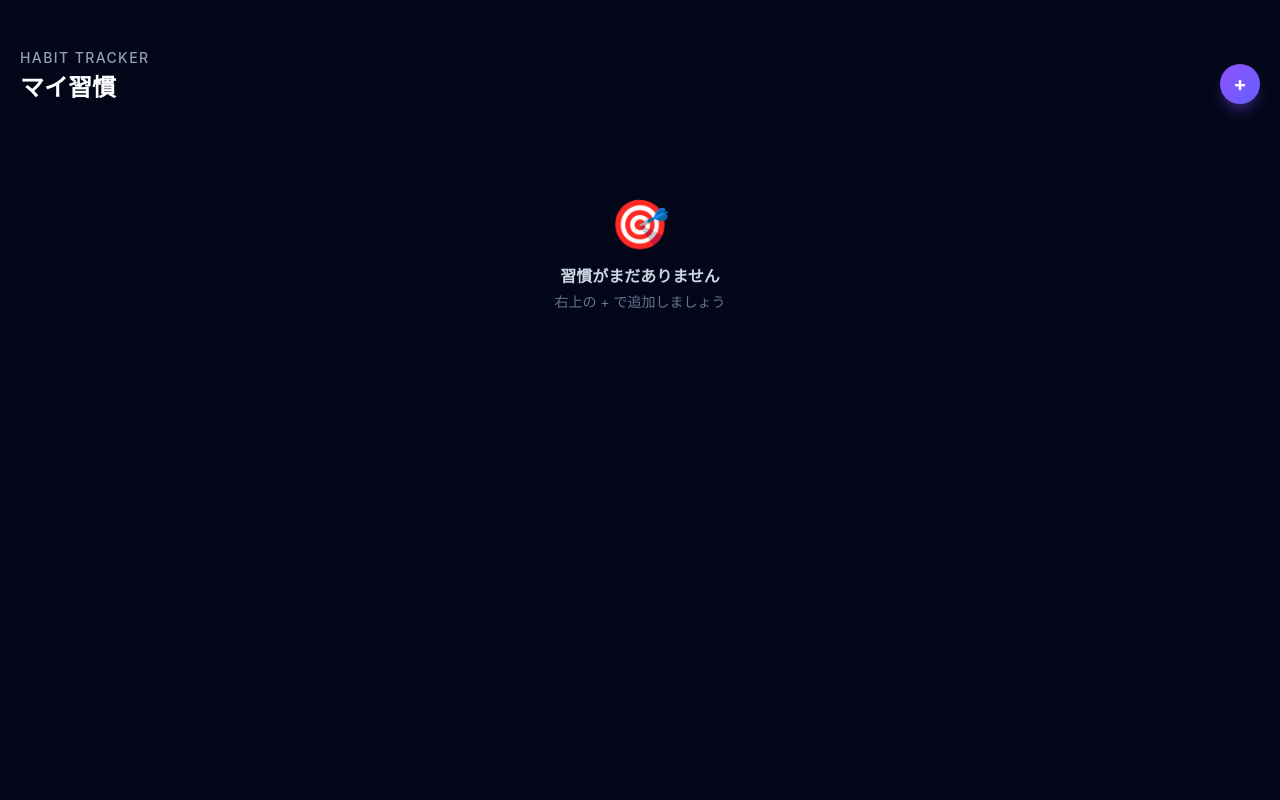
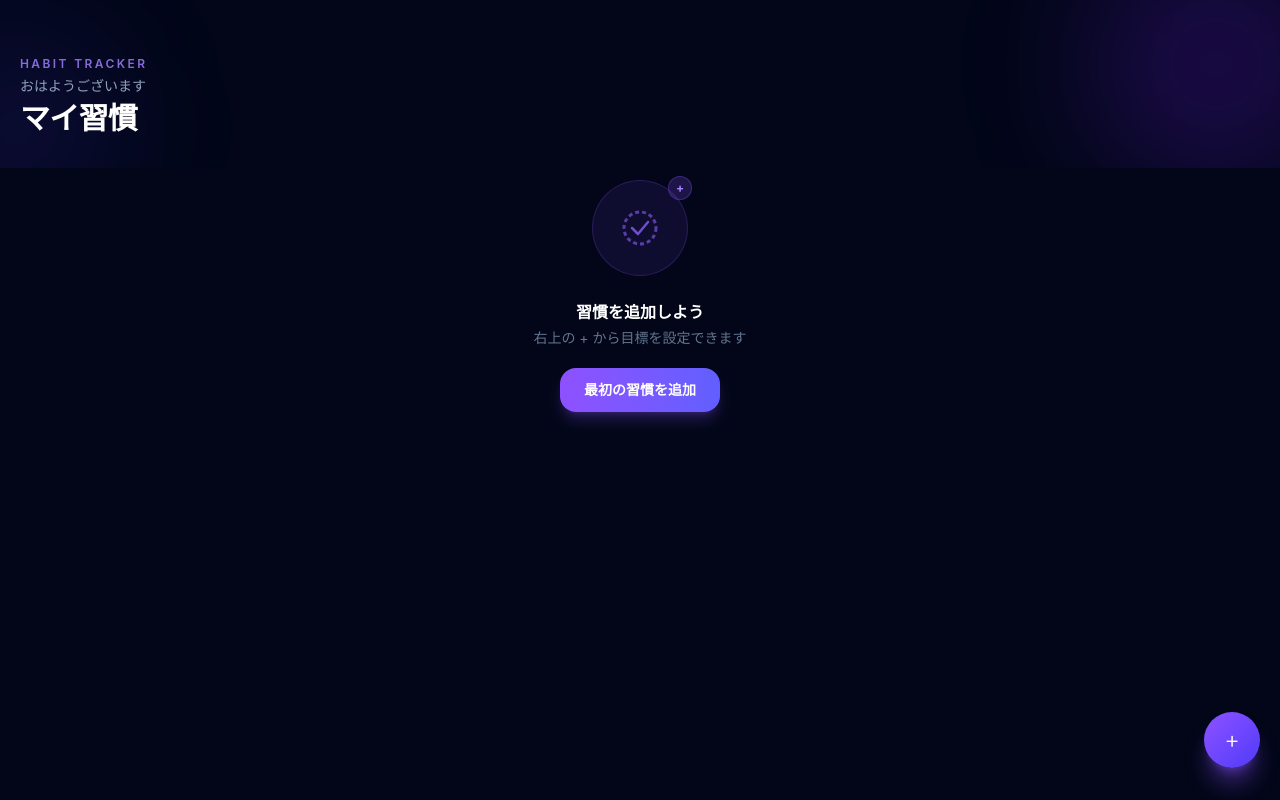
Before and after one commit to valencia1421tk/habittrackerapp, a React (Vite) app: page / in a window 1280 px wide. Built offline with nearby package versions, Linux system fonts and the light colour scheme.

Commit message:
design: redesign icon and top page with stats, mini rings, gradient orbs

```diff
--- a/src/components/HabitList.jsx
+++ b/src/components/HabitList.jsx
@@ -6,28 +6,99 @@ function periodLabel(habit) {
   return `${habit.periodDays}日間`
 }
 
+function getGreeting() {
+  const h = new Date().getHours()
+  if (h < 12) return 'おはようございます'
+  if (h < 18) return 'こんにちは'
+  return 'こんばんは'
+}
+
+function MiniRing({ pct, isDone }) {
+  const r = 17
+  const circ = 2 * Math.PI * r
+  const offset = circ * (1 - Math.min(pct / 100, 1))
+  const color = isDone ? '#22c55e' : '#8b5cf6'
+  return (
+    <svg width="42" height="42" className="rotate-[-90deg] shrink-0">
+      <circle cx="21" cy="21" r={r} fill="none" stroke="#1e293b" strokeWidth="5" />
+      <circle cx="21" cy="21" r={r} fill="none" stroke={color} strokeWidth="5"
+        strokeLinecap="round" strokeDasharray={circ} strokeDashoffset={offset}
+        className="transition-all duration-700" />
+    </svg>
+  )
+}
+
 export default function HabitList({ habits, onSelect, onAdd }) {
+  const totalRecorded = habits.reduce((s, h) => s + sumRecorded(h.logs), 0)
+  const avgPct = habits.length === 0 ? 0
+    : Math.round(habits.reduce((s, h) => s + Math.min(sumRecorded(h.logs) / h.goalTotal, 1), 0) / habits.length * 100)
+  const doneCount = habits.filter(h => sumRecorded(h.logs) >= h.goalTotal).length
+
   return (
     <div className="min-h-screen bg-slate-950 flex flex-col">
-      <div className="px-5 pt-12 pb-6 flex items-end justify-between">
-        <div>
-          <p className="text-slate-400 text-sm font-medium tracking-widest uppercase">Habit Tracker</p>
-          <h1 className="text-2xl font-bold text-white mt-1">マイ習慣</h1>
+
+      {/* ── Header ── */}
+      <div className="relative overflow-hidden px-5 pt-14 pb-8">
+        {/* Decorative orbs */}
+        <div className="absolute -top-16 -right-16 w-64 h-64 rounded-full bg-violet-600/20 blur-3xl pointer-events-none" />
+        <div className="absolute top-8 -left-20 w-48 h-48 rounded-full bg-indigo-600/15 blur-3xl pointer-events-none" />
+
+        <div className="relative">
+          <p className="text-violet-400/80 text-xs font-semibold tracking-[0.2em] uppercase mb-1">Habit Tracker</p>
+          <p className="text-slate-400 text-sm mb-1">{getGreeting()}</p>
+          <h1 className="text-3xl font-black text-white tracking-tight">マイ習慣</h1>
+
+          {habits.length > 0 && (
+            <div className="flex gap-4 mt-4">
+              <div className="bg-white/5 border border-white/10 rounded-2xl px-4 py-2.5 flex-1">
+                <p className="text-xs text-slate-400 mb-0.5">習慣数</p>
+                <p className="text-white font-bold text-lg leading-none">
+                  {habits.length}
+                  <span className="text-slate-400 text-xs font-normal ml-1">個</span>
+                </p>
+              </div>
+              <div className="bg-white/5 border border-white/10 rounded-2xl px-4 py-2.5 flex-1">
+                <p className="text-xs text-slate-400 mb-0.5">平均達成率</p>
+                <p className="text-violet-300 font-bold text-lg leading-none">
+                  {avgPct}
+                  <span className="text-slate-400 text-xs font-normal ml-0.5">%</span>
+                </p>
+              </div>
+              {doneCount > 0 && (
+                <div className="bg-green-500/10 border border-green-500/20 rounded-2xl px-4 py-2.5 flex-1">
+                  <p className="text-xs text-green-400/70 mb-0.5">達成済み</p>
+                  <p className="text-green-400 font-bold text-lg leading-none">
+                    {doneCount}
+                    <span className="text-green-400/60 text-xs font-normal ml-1">個</span>
+                  </p>
+                </div>
+              )}
+            </div>
+          )}
         </div>
-        <button
-          onClick={onAdd}
-          className="w-10 h-10 rounded-full bg-gradient-to-br from-violet-500 to-indigo-500 flex items-center justify-center text-white text-xl font-bold shadow-lg shadow-violet-500/30 active:scale-95 transition-transform"
-        >
-          +
-        </button>
       </div>
 
+      {/* ── Habit list ── */}
       <div className="flex-1 px-5 pb-8">
         {habits.length === 0 ? (
           <div className="flex flex-col items-center justify-center h-64 text-center">
-            <div className="text-5xl mb-4">🎯</div>
-            <p className="text-slate-300 font-semibold">習慣がまだありません</p>
-            <p className="text-slate-500 text-sm mt-1">右上の + で追加しましょう</p>
+            <div className="relative mb-6">
+              <div className="w-24 h-24 rounded-full bg-violet-500/10 border border-violet-500/20 flex items-center justify-center">
+                <svg width="44" height="44" viewBox="0 0 44 44" fill="none">
+                  <circle cx="22" cy="22" r="16" stroke="#8b5cf6" strokeWidth="3" strokeDasharray="4 3" opacity="0.6"/>
+                  <path d="M14 22 L20 28 L30 16" stroke="#8b5cf6" strokeWidth="2.5" strokeLinecap="round" strokeLinejoin="round" opacity="0.8"/>
+                </svg>
+              </div>
+              <div className="absolute -top-1 -right-1 w-6 h-6 rounded-full bg-violet-500/20 border border-violet-500/30 flex items-center justify-center">
+                <span className="text-violet-400 text-xs font-bold">+</span>
+              </div>
+            </div>
+            <p className="text-white font-semibold text-base">習慣を追加しよう</p>
+            <p className="text-slate-500 text-sm mt-1 mb-5">右上の + から目標を設定できます</p>
+            <button onClick={onAdd}
+              className="px-6 py-3 bg-gradient-to-r from-violet-500 to-indigo-500 rounded-2xl text-white font-bold text-sm shadow-lg shadow-violet-500/25 active:scale-95 transition-transform">
+              最初の習慣を追加
+            </button>
           </div>
         ) : (
           <div className="space-y-3">
@@ -35,34 +106,53 @@ export default function HabitList({ habits, onSelect, onAdd }) {
               const recorded = sumRecorded(habit.logs)
               const pct = Math.min(Math.round((recorded / habit.goalTotal) * 100), 100)
               const isDone = recorded >= habit.goalTotal
+              const remaining = Math.max(habit.goalTotal - recorded, 0)
+
               return (
-                <button
-                  key={habit.id}
-                  onClick={() => onSelect(habit.id)}
-                  className="w-full text-left bg-slate-800/60 border border-slate-700/60 rounded-2xl p-4 active:scale-[0.98] transition-transform"
-                >
-                  <div className="flex items-start justify-between mb-3">
-                    <div>
-                      <p className="text-white font-semibold text-base">{habit.type}</p>
-                      <p className="text-slate-400 text-xs mt-0.5">
-                        {periodLabel(habit)} · 週{habit.weeklyDays}日 · {habit.dailyAmount}{habit.unit}/日
-                      </p>
+                <button key={habit.id} onClick={() => onSelect(habit.id)}
+                  className="w-full text-left rounded-2xl overflow-hidden active:scale-[0.98] transition-transform"
+                  style={{ background: 'linear-gradient(135deg, rgba(255,255,255,0.05) 0%, rgba(255,255,255,0.02) 100%)', border: '1px solid rgba(255,255,255,0.08)' }}>
+
+                  {/* Thin top accent bar */}
+                  <div className={`h-0.5 w-full ${isDone ? 'bg-green-500' : 'bg-gradient-to-r from-violet-500 to-indigo-500'}`}
+                    style={{ opacity: Math.max(pct / 100, 0.15) }} />
+
+                  <div className="p-4">
+                    <div className="flex items-center gap-3">
+                      {/* Mini ring */}
+                      <div className="relative">
+                        <MiniRing pct={pct} isDone={isDone} />
+                        <div className="absolute inset-0 flex items-center justify-center">
+                          <span className={`text-xs font-bold leading-none ${isDone ? 'text-green-400' : 'text-violet-300'}`}>
+                            {isDone ? '✓' : `${pct}%`}
+                          </span>
+                        </div>
+                      </div>
+
+                      {/* Info */}
+                      <div className="flex-1 min-w-0">
+                        <div className="flex items-center justify-between gap-2">
+                          <p className="text-white font-bold text-base truncate">{habit.type}</p>
+                          {isDone && (
+                            <span className="text-xs bg-green-500/15 text-green-400 border border-green-500/25 rounded-full px-2 py-0.5 shrink-0">達成</span>
+                          )}
+                        </div>
+                        <p className="text-slate-500 text-xs mt-0.5">
+                          {periodLabel(habit)} · 週{habit.weeklyDays}日 · {habit.dailyAmount}{habit.unit}/日
+                        </p>
+                      </div>
                     </div>
-                    {isDone ? (
-                      <span className="text-xs bg-green-500/20 text-green-400 border border-green-500/30 rounded-full px-2.5 py-1 font-medium">達成</span>
-                    ) : (
-                      <span className="text-xs text-violet-300 font-bold">{pct}%</span>
-                    )}
-                  </div>
-                  <div className="h-1.5 bg-slate-700 rounded-full overflow-hidden">
-                    <div
-                      className={`h-full rounded-full transition-all duration-500 ${isDone ? 'bg-green-500' : 'bg-gradient-to-r from-violet-500 to-indigo-500'}`}
-                      style={{ width: `${pct}%` }}
-                    />
-                  </div>
-                  <div className="flex justify-between mt-2">
-                    <span className="text-xs text-slate-500">{recorded.toLocaleString()} {habit.unit} 達成</span>
-                    <span className="text-xs text-slate-500">目標 {habit.goalTotal.toLocaleString()} {habit.unit}</span>
+
+                    {/* Progress bar */}
+                    <div className="mt-3 h-1.5 bg-slate-800 rounded-full overflow-hidden">
+                      <div className={`h-full rounded-full transition-all duration-700 ${isDone ? 'bg-green-500' : 'bg-gradient-to-r from-violet-500 to-indigo-500'}`}
+                        style={{ width: `${pct}%` }} />
+                    </div>
+
+                    <div className="flex justify-between mt-1.5">
+                      <span className="text-xs text-slate-600">{recorded.toLocaleString()} {habit.unit} 達成</span>
+                      {!isDone && <span className="text-xs text-slate-600">残り {remaining.toLocaleString()} {habit.unit}</span>}
+                    </div>
                   </div>
                 </button>
               )
@@ -70,6 +160,14 @@ export default function HabitList({ habits, onSelect, onAdd }) {
           </div>
         )}
       </div>
+
+      {/* ── Floating add button ── */}
+      <div className="fixed bottom-8 right-5">
+        <button onClick={onAdd}
+          className="w-14 h-14 rounded-full bg-gradient-to-br from-violet-500 to-indigo-600 flex items-center justify-center text-white text-2xl font-light shadow-xl shadow-violet-500/40 active:scale-95 transition-transform">
+          +
+        </button>
+      </div>
     </div>
   )
 }
```
Also changed, not shown: public/icon.svg.
